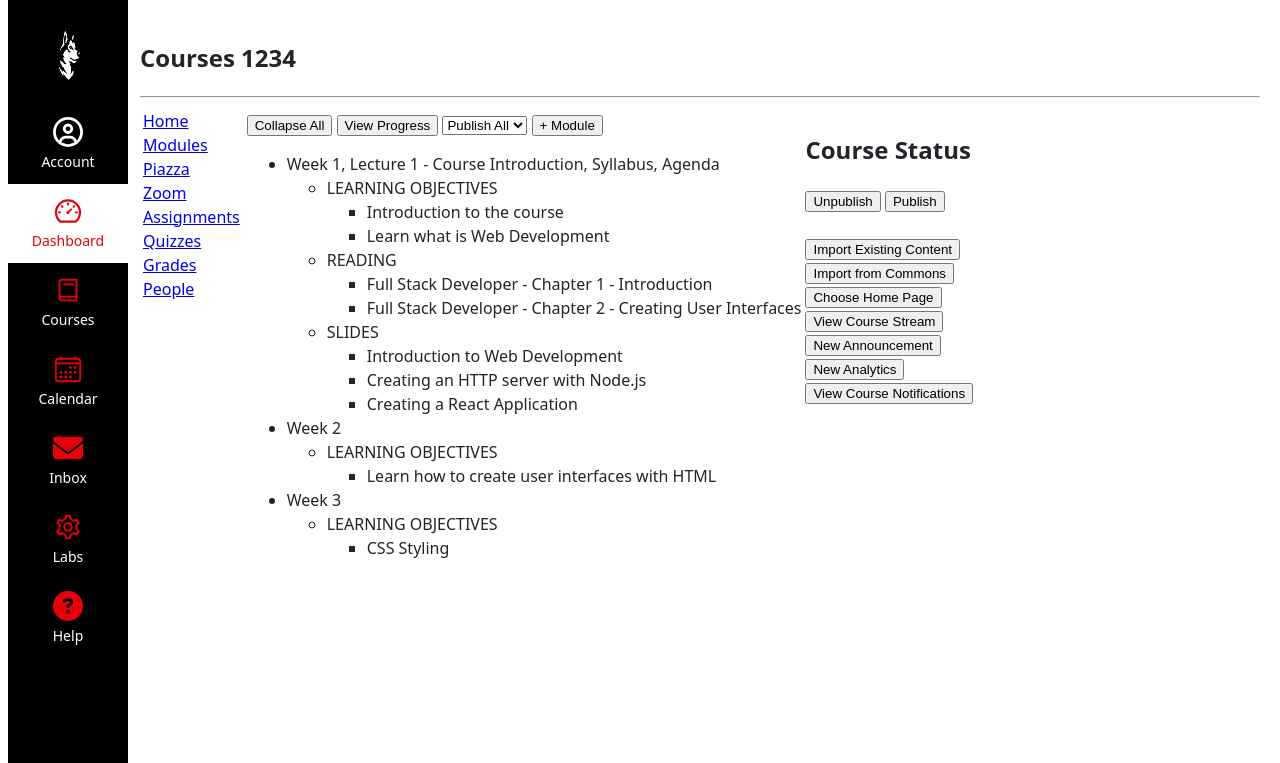
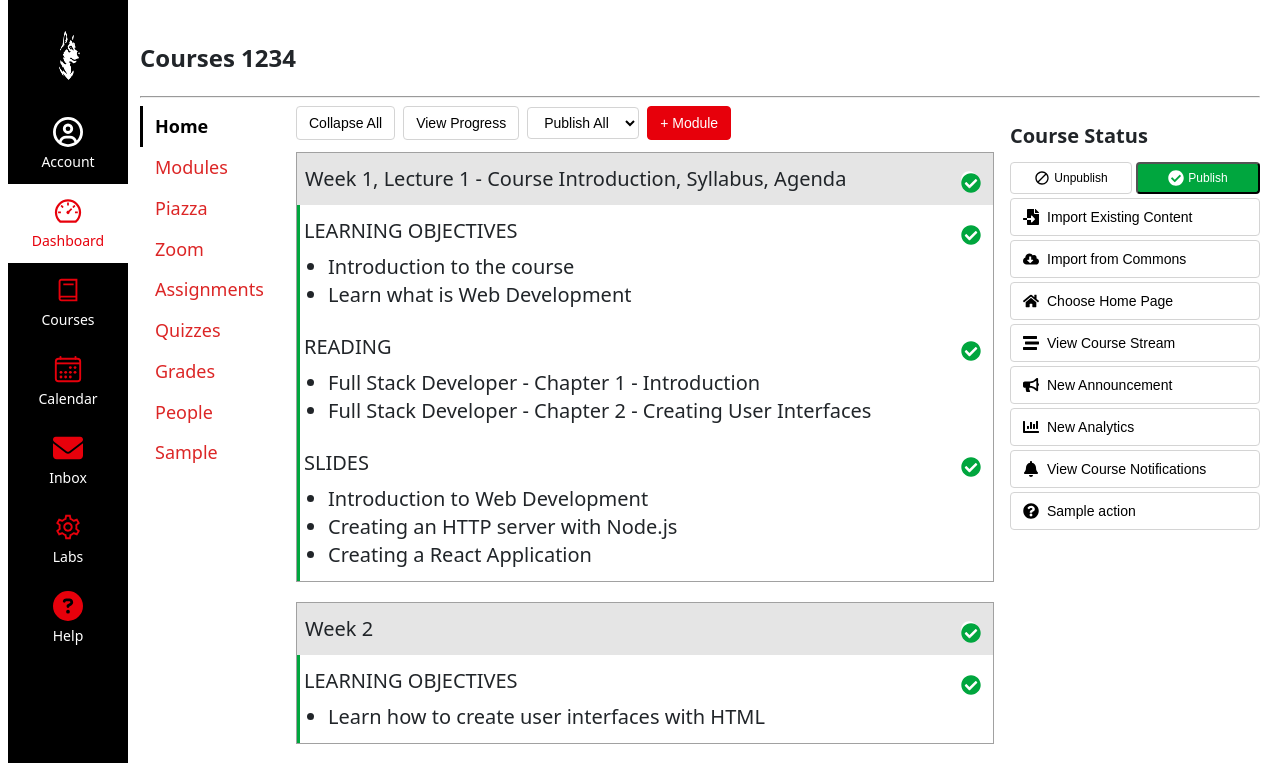
Before and after one commit to GautamM86/webdev-client, a Next.js app: page /courses/1234/home in a window 1280 px wide. Shown: the top 763 px of the page. Built offline with nearby package versions, Linux system fonts and the light colour scheme.

Commit message:
Kambaz: style Course Navigation, Modules, and Home with Course Status
Add list-group sidebar with active route highlighting, replace course and home table layouts with flex, add GreenCheckmark, style module headers and lesson borders, and add Course Status buttons with icons.

```diff
--- a/app/(kambaz)/courses/[cid]/Navigation.tsx
+++ b/app/(kambaz)/courses/[cid]/Navigation.tsx
@@ -1,16 +1,114 @@
+"use client";
 import Link from "next/link";
-
+import { usePathname } from "next/navigation";
+import "../../kambaz.css";
 export default function CourseNavigation({ cid }: { cid: string }) {
+  const pathname = usePathname() ?? "";
+  const home = `/courses/${cid}/home`;
+  const modules = `/courses/${cid}/modules`;
+  const piazza = `/courses/${cid}/piazza`;
+  const zoom = `/courses/${cid}/zoom`;
+  const assignments = `/courses/${cid}/assignments`;
+  const quizzes = `/courses/${cid}/quizzes`;
+  const grades = `/courses/${cid}/grades`;
+  const people = `/courses/${cid}/people`;
   return (
-    <div id="wd-courses-navigation">
-      <Link href={`/courses/${cid}/home`} id="wd-course-home-link">Home</Link> <br />
-      <Link href={`/courses/${cid}/modules`} id="wd-course-modules-link">Modules</Link> <br />
-      <Link href={`/courses/${cid}/piazza`} id="wd-course-piazza-link">Piazza</Link> <br />
-      <Link href={`/courses/${cid}/zoom`} id="wd-course-zoom-link">Zoom</Link> <br />
-      <Link href={`/courses/${cid}/assignments`} id="wd-course-assignments-link">Assignments</Link> <br />
-      <Link href={`/courses/${cid}/quizzes`} id="wd-course-quizzes-link">Quizzes</Link> <br />
-      <Link href={`/courses/${cid}/grades`} id="wd-course-grades-link">Grades</Link> <br />
-      <Link href={`/courses/${cid}/people/table`} id="wd-course-people-link">People</Link> <br />
+    <div id="wd-courses-navigation" className="wd list-group rounded-none text-lg">
+      <Link
+        href={home}
+        id="wd-course-home-link"
+        className={
+          pathname === home
+            ? "list-group-item active border-0"
+            : "list-group-item border-0 text-red-600"
+        }
+      >
+        Home
+      </Link>
+      <Link
+        href={modules}
+        id="wd-course-modules-link"
+        className={
+          pathname === modules
+            ? "list-group-item active border-0"
+            : "list-group-item border-0 text-red-600"
+        }
+      >
+        Modules
+      </Link>
+      <Link
+        href={piazza}
+        id="wd-course-piazza-link"
+        className={
+          pathname === piazza
+            ? "list-group-item active border-0"
+            : "list-group-item border-0 text-red-600"
+        }
+      >
+        Piazza
+      </Link>
+      <Link
+        href={zoom}
+        id="wd-course-zoom-link"
+        className={
+          pathname === zoom
+            ? "list-group-item active border-0"
+            : "list-group-item border-0 text-red-600"
+        }
+      >
+        Zoom
+      </Link>
+      <Link
+        href={assignments}
+        id="wd-course-assignments-link"
+        className={
+          pathname === assignments || pathname.startsWith(assignments + "/")
+            ? "list-group-item active border-0"
+            : "list-group-item border-0 text-red-600"
+        }
+      >
+        Assignments
+      </Link>
+      <Link
+        href={quizzes}
+        id="wd-course-quizzes-link"
+        className={
+          pathname === quizzes
+            ? "list-group-item active border-0"
+            : "list-group-item border-0 text-red-600"
+        }
+      >
+        Quizzes
+      </Link>
+      <Link
+        href={grades}
+        id="wd-course-grades-link"
+        className={
+          pathname === grades
+            ? "list-group-item active border-0"
+            : "list-group-item border-0 text-red-600"
+        }
+      >
+        Grades
+      </Link>
+      <Link
+        href={`${people}/table`}
+        id="wd-course-people-link"
+        className={
+          pathname === people || pathname.startsWith(people + "/")
+            ? "list-group-item active border-0"
+            : "list-group-item border-0 text-red-600"
+        }
+      >
+        People
+      </Link>
+      <Link
+        href={home}
+        id="wd-course-ai-link"
+        className="list-group-item border-0 text-red-600"
+      >
+        Sample
+      </Link>
     </div>
   );
 }
--- a/app/(kambaz)/courses/[cid]/home/Status.tsx
+++ b/app/(kambaz)/courses/[cid]/home/Status.tsx
@@ -1,23 +1,82 @@
+import {
+  FaCheckCircle,
+  FaFileImport,
+  FaCloudDownloadAlt,
+  FaHome,
+  FaStream,
+  FaBullhorn,
+  FaChartBar,
+  FaBell,
+  FaQuestionCircle,
+} from "react-icons/fa";
+import { MdDoNotDisturbAlt } from "react-icons/md";
 export default function CourseStatus() {
   return (
     <div id="wd-course-status">
-      <h2>Course Status</h2>
-      <button>Unpublish</button> <button>Publish</button>
-      <br />
-      <br />
-      <button>Import Existing Content</button>
-      <br />
-      <button>Import from Commons</button>
-      <br />
-      <button>Choose Home Page</button>
-      <br />
-      <button>View Course Stream</button>
-      <br />
-      <button>New Announcement</button>
-      <br />
-      <button>New Analytics</button>
-      <br />
-      <button>View Course Notifications</button>
+      <h2 className="mb-3 text-xl font-semibold">Course Status</h2>
+      <div className="mb-1 flex gap-1">
+        <button
+          type="button"
+          className="inline-flex min-w-0 flex-1 items-center justify-center rounded border border-neutral-300 bg-white px-1.5 py-1.5 text-xs"
+        >
+          <MdDoNotDisturbAlt className="me-1 shrink-0 text-base" /> Unpublish
+        </button>
+        <button
+          type="button"
+          className="inline-flex min-w-0 flex-1 items-center justify-center rounded bg-green-600 px-1.5 py-1.5 text-xs text-white hover:bg-green-700"
+        >
+          <FaCheckCircle className="me-1 shrink-0 text-base" /> Publish
+        </button>
+      </div>
+      <button
+        type="button"
+        className="mb-1 flex w-full items-center rounded border border-neutral-300 bg-white px-3 py-2 text-left text-sm"
+      >
+        <FaFileImport className="me-2 shrink-0 text-base" /> Import Existing Content
+      </button>
+      <button
+        type="button"
+        className="mb-1 flex w-full items-center rounded border border-neutral-300 bg-white px-3 py-2 text-left text-sm"
+      >
+        <FaCloudDownloadAlt className="me-2 shrink-0 text-base" /> Import from Commons
+      </button>
+      <button
+        type="button"
+        className="mb-1 flex w-full items-center rounded border border-neutral-300 bg-white px-3 py-2 text-left text-sm"
+      >
+        <FaHome className="me-2 shrink-0 text-base" /> Choose Home Page
+      </button>
+      <button
+        type="button"
+        className="mb-1 flex w-full items-center rounded border border-neutral-300 bg-white px-3 py-2 text-left text-sm"
+      >
+        <FaStream className="me-2 shrink-0 text-base" /> View Course Stream
+      </button>
+      <button
+        type="button"
+        className="mb-1 flex w-full items-center rounded border border-neutral-300 bg-white px-3 py-2 text-left text-sm"
+      >
+        <FaBullhorn className="me-2 shrink-0 text-base" /> New Announcement
+      </button>
+      <button
+        type="button"
+        className="mb-1 flex w-full items-center rounded border border-neutral-300 bg-white px-3 py-2 text-left text-sm"
+      >
+        <FaChartBar className="me-2 shrink-0 text-base" /> New Analytics
+      </button>
+      <button
+        type="button"
+        className="mb-1 flex w-full items-center rounded border border-neutral-300 bg-white px-3 py-2 text-left text-sm"
+      >
+        <FaBell className="me-2 shrink-0 text-base" /> View Course Notifications
+      </button>
+      <button
+        type="button"
+        id="wd-ai-status"
+        className="mb-1 flex w-full items-center rounded border border-neutral-300 bg-white px-3 py-2 text-left text-sm"
+      >
+        <FaQuestionCircle className="me-2 shrink-0 text-base" /> Sample action
+      </button>
     </div>
   );
 }
--- a/app/(kambaz)/courses/[cid]/home/page.tsx
+++ b/app/(kambaz)/courses/[cid]/home/page.tsx
@@ -1,21 +1,14 @@
 import Modules from "../modules/page";
 import CourseStatus from "./Status";
-
 export default function Home() {
   return (
-    <div id="wd-home">
-      <table>
-        <tbody>
-          <tr>
-            <td valign="top" width="70%">
-              <Modules />
-            </td>
-            <td valign="top">
-              <CourseStatus />
-            </td>
-          </tr>
-        </tbody>
-      </table>
+    <div id="wd-home" className="flex gap-4">
+      <div className="min-w-0 flex-1">
+        <Modules />
+      </div>
+      <div className="hidden w-[250px] shrink-0 lg:block">
+        <CourseStatus />
+      </div>
     </div>
   );
 }
--- a/app/(kambaz)/courses/[cid]/layout.tsx
+++ b/app/(kambaz)/courses/[cid]/layout.tsx
@@ -13,18 +13,12 @@
     <div id="wd-courses">
       <h2>Courses {cid}</h2>
       <hr />
-      <table>
-        <tbody>
-          <tr>
-            <td valign="top" width="200">
-              <CourseNavigation cid={cid} />
-            </td>
-            <td valign="top" width="100%">
-              {children}
-            </td>
-          </tr>
-        </tbody>
-      </table>
+      <div className="flex gap-4">
+        <div className="hidden w-[140px] shrink-0 md:block">
+          <CourseNavigation cid={cid} />
+        </div>
+        <div className="min-w-0 flex-1">{children}</div>
+      </div>
     </div>
   );
 }
--- /dev/null
+++ b/app/(kambaz)/courses/[cid]/modules/GreenCheckmark.tsx
@@ -0,0 +1,12 @@
+import { FaCheckCircle, FaCircle } from "react-icons/fa";
+export default function GreenCheckmark() {
+  return (
+    <span className="relative me-1 inline-flex">
+      <FaCheckCircle
+        className="absolute text-xl text-green-600"
+        style={{ top: "2px" }}
+      />
+      <FaCircle className="text-base text-white" />
+    </span>
+  );
+}
--- a/app/(kambaz)/courses/[cid]/modules/Lesson.tsx
+++ b/app/(kambaz)/courses/[cid]/modules/Lesson.tsx
@@ -1,5 +1,5 @@
 import type { ReactNode } from "react";
-
+import GreenCheckmark from "./GreenCheckmark";
 export default function Lesson({
   title,
   children,
@@ -8,9 +8,12 @@
   children?: ReactNode;
 }) {
   return (
-    <li className="wd-lesson">
-      <span className="wd-title">{title}</span>
-      <ul className="wd-content">{children}</ul>
+    <li className="wd-lesson border-l-[3px] border-green-600 p-3 pl-1">
+      <div className="flex items-center justify-between">
+        <span className="wd-title">{title}</span>
+        <GreenCheckmark />
+      </div>
+      <ul className="wd-content mt-2 list-disc pl-6">{children}</ul>
     </li>
   );
 }
--- a/app/(kambaz)/courses/[cid]/modules/Module.tsx
+++ b/app/(kambaz)/courses/[cid]/modules/Module.tsx
@@ -1,5 +1,5 @@
 import type { ReactNode } from "react";
-
+import GreenCheckmark from "./GreenCheckmark";
 export default function Module({
   title,
   children,
@@ -8,9 +8,12 @@
   children?: ReactNode;
 }) {
   return (
-    <li className="wd-module">
-      <div className="wd-title">{title}</div>
-      <ul className="wd-lessons">{children}</ul>
+    <li className="wd-module mb-5 overflow-hidden border border-neutral-400 p-0 text-xl">
+      <div className="wd-title flex items-center justify-between bg-neutral-200 p-3 ps-2">
+        <span>{title}</span>
+        <GreenCheckmark />
+      </div>
+      <ul className="wd-lessons m-0 list-none p-0">{children}</ul>
     </li>
   );
 }
--- a/app/(kambaz)/courses/[cid]/modules/page.tsx
+++ b/app/(kambaz)/courses/[cid]/modules/page.tsx
@@ -1,15 +1,35 @@
+import Lesson from "./Lesson";
 import Module from "./Module";
-import Lesson from "./Lesson";
-
 export default function Modules() {
   return (
     <div>
-      <button>Collapse All</button> <button>View Progress</button>{" "}
-      <select defaultValue="publish-all">
-        <option value="publish-all">Publish All</option>
-      </select>{" "}
-      <button>+ Module</button>
-      <ul id="wd-modules">
+      <div className="mb-3 flex flex-wrap items-center gap-2">
+        <button
+          type="button"
+          className="rounded border border-neutral-300 bg-white px-3 py-1.5 text-sm"
+        >
+          Collapse All
+        </button>
+        <button
+          type="button"
+          className="rounded border border-neutral-300 bg-white px-3 py-1.5 text-sm"
+        >
+          View Progress
+        </button>
+        <select
+          defaultValue="publish-all"
+          className="rounded border border-neutral-300 bg-white px-3 py-1.5 text-sm"
+        >
+          <option value="publish-all">Publish All</option>
+        </select>
+        <button
+          type="button"
+          className="rounded border border-red-600 bg-red-600 px-3 py-1.5 text-sm font-medium text-white"
+        >
+          + Module
+        </button>
+      </div>
+      <ul id="wd-modules" className="m-0 list-none p-0">
         <Module title="Week 1, Lecture 1 - Course Introduction, Syllabus, Agenda">
           <Lesson title="LEARNING OBJECTIVES">
             <li className="wd-content-item">Introduction to the course</li>
@@ -43,6 +63,16 @@
             <li className="wd-content-item">CSS Styling</li>
           </Lesson>
         </Module>
+        <Module title="Week 4 - Exam Preparation">
+          <Lesson title="PRACTICE QUESTIONS">
+            <li className="wd-content-item">5 sample coding questions</li>
+          </Lesson>
+        </Module>
+        <Module title="Sample module (AI)">
+          <Lesson title="Sample lesson (AI)">
+            <li className="wd-content-item">AI sample item</li>
+          </Lesson>
+        </Module>
       </ul>
     </div>
   );
--- a/app/(kambaz)/kambaz.css
+++ b/app/(kambaz)/kambaz.css
@@ -25,3 +25,24 @@
     margin-left: 120px;
   }
 }
+.list-group.wd {
+  display: flex;
+  flex-direction: column;
+  width: 100%;
+}
+.list-group.wd > .list-group-item {
+  display: block;
+  padding: 0.4rem 0.75rem;
+  text-decoration: none;
+  border: 0;
+  border-left: 3px solid transparent;
+  color: #dc2626;
+  background-color: transparent;
+  white-space: nowrap;
+}
+.list-group.wd > .list-group-item.active {
+  color: black;
+  background-color: white;
+  border-left: 3px solid black !important;
+  font-weight: 600;
+}
```
